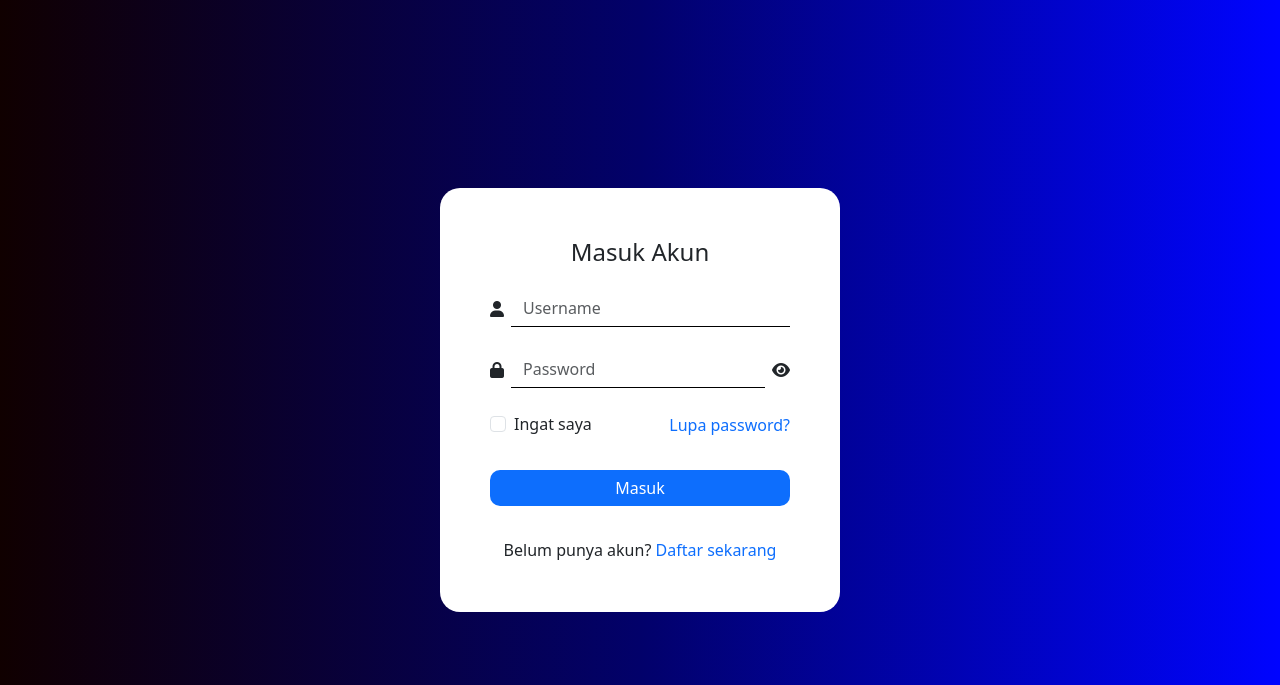
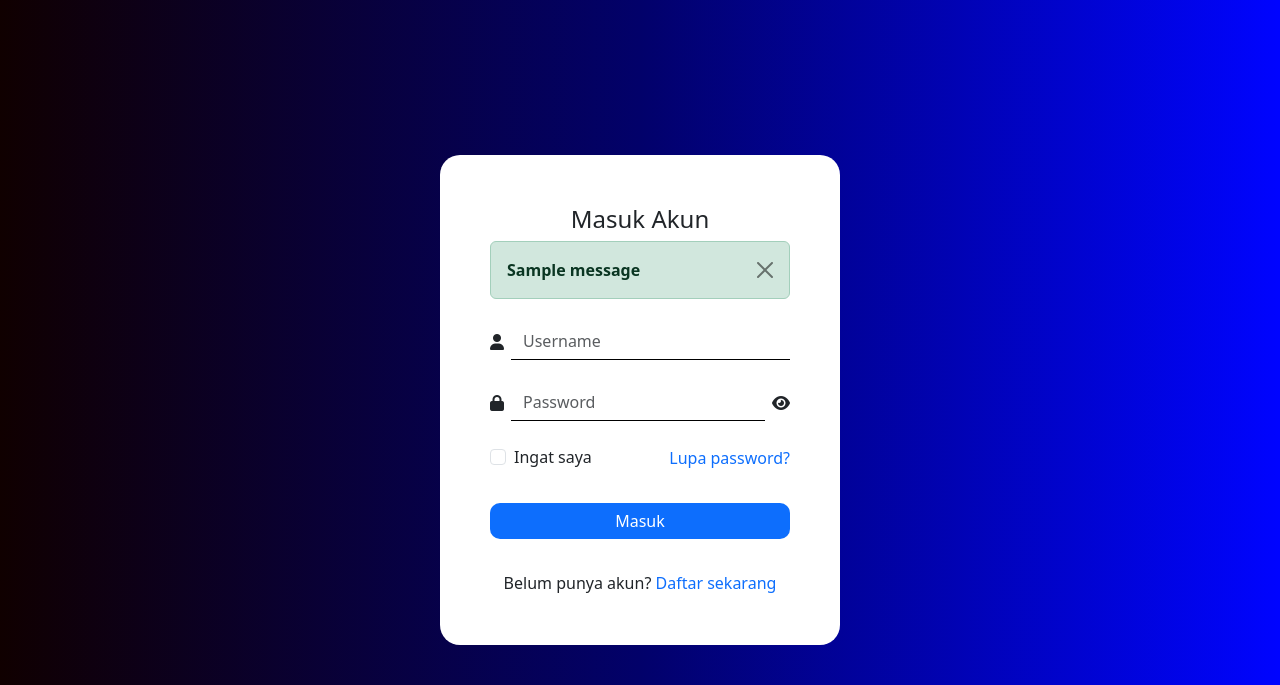
Before and after one commit to Wisnugroho14/Final_Project, a Flask app: page /login in a window 1280 px wide. Shown: the top 685 px of the page. Run offline with Flask 3, Linux system fonts and the light colour scheme; one stand-in notice (Sample message) is shown.

Commit message:
membetulkan beberapa yang kurang dari menu login

```diff
--- a/app.py
+++ b/app.py
@@ -38,9 +38,6 @@ def admin_required(f):
 # Halaman utama (user dashboard)
 @app.route('/')
 def index():
-    client = MongoClient("mongodb+srv://test:sparta@cluster0.kbfqt.mongodb.net/?retryWrites=true&w=majority&appName=Cluster0")
-    db = client['bimble_bbc']
-    programs_collection = db['programs']
     programs = list(programs_collection.find({}))  # Mengambil semua data program
     return render_template('index.html', programs=programs)
 
--- a/templates/login.html
+++ b/templates/login.html
@@ -28,6 +28,16 @@
     <div class="container-fluid">
       <form method="post" action="{{ url_for('login') }}" class="mx-auto">
         <h4 class="text-center">Masuk Akun</h4>
+        {% with messages = get_flashed_messages() %} {% if messages %}
+        <ul class="messages">
+          {% for message in messages %}
+          <div class="alert alert-success alert-dismissible fade show" role="alert">
+            <strong>{{ message }}</strong>
+            <button type="button" class="btn-close" data-bs-dismiss="alert" aria-label="Close"></button>
+          </div>
+          {% endfor %}
+        </ul>
+        {% endif %} {% endwith %}
 
         <!-- Input Username -->
         <div class="form-floating mb-4 mt-4">
```
